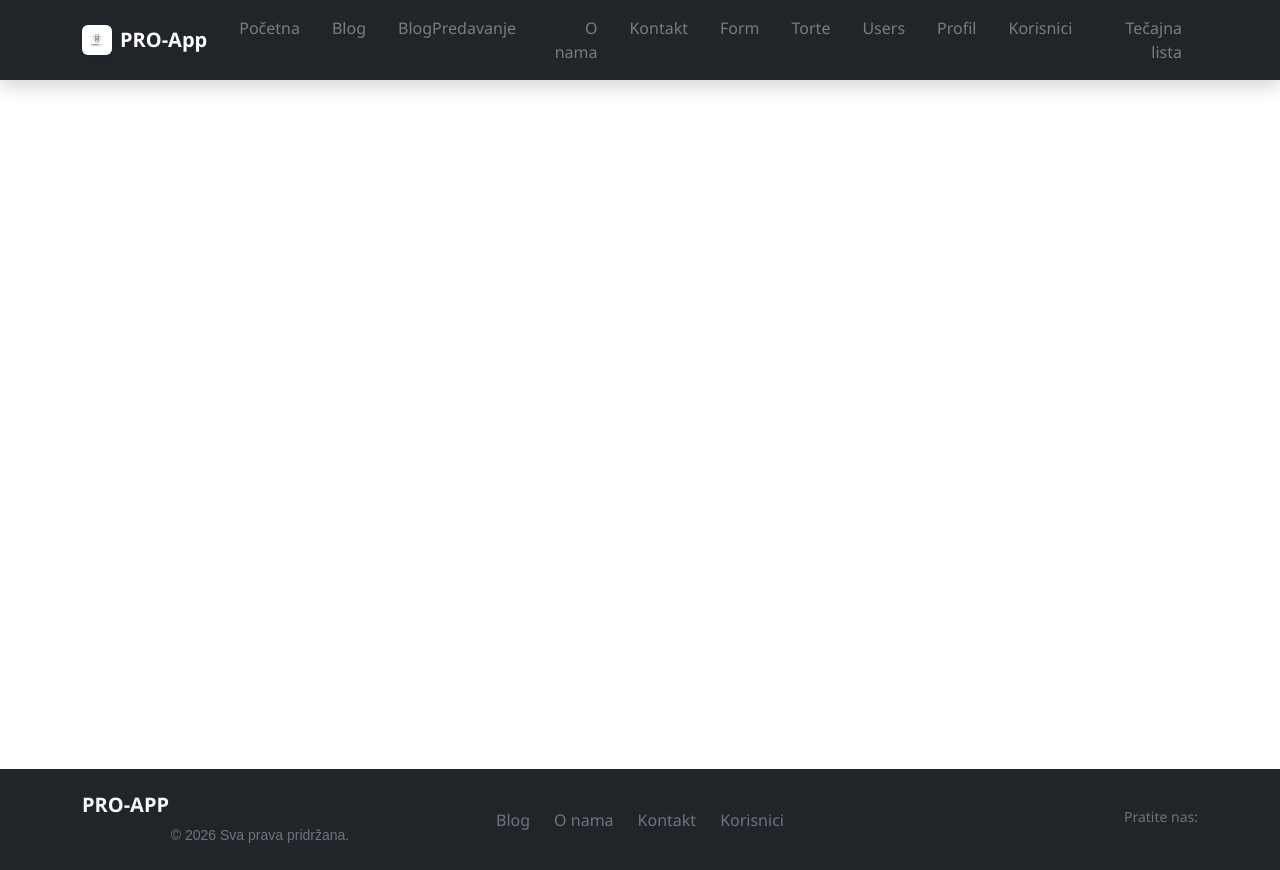
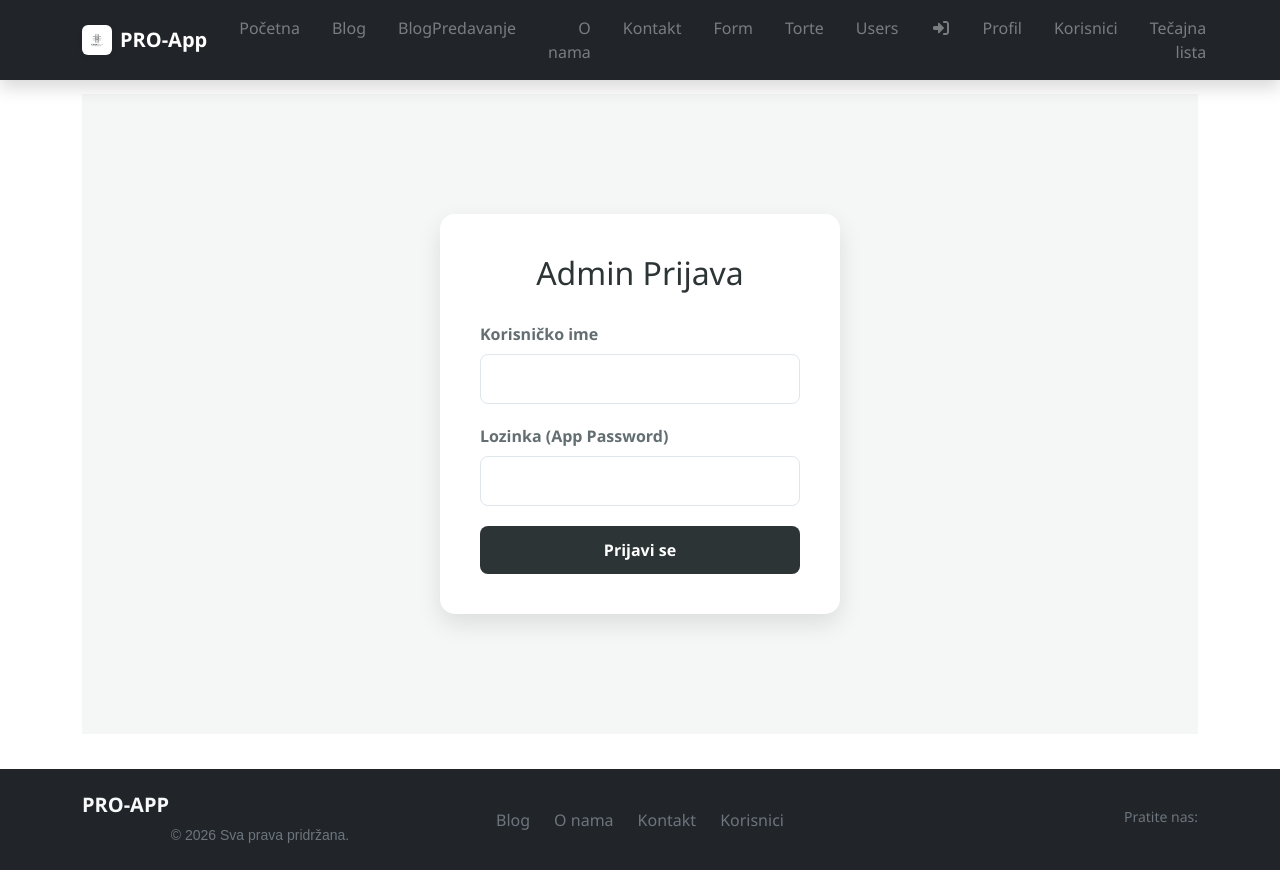
Before and after one commit to antoniobirtic-creator/Projekt, a React (Create React App) app: page /signin in a window 1280 px wide. Built offline with nearby package versions, Linux system fonts and the light colour scheme.

Commit message:
Admin page, API WP connect

```diff
--- a/src/App.js
+++ b/src/App.js
@@ -13,6 +13,9 @@ import Kontakt from "./pages/Kontakt";
 import Users from "./components/Users";
 import Profil from "./components/zadaci/Profil";
 import Korisnici from "./components/zadaci/Korisnici";
+import SignIn from "./pages/SignIn";
+import AdminPage from "./pages/AdminPage";
+import ProtectedRoute from "./components/ProtectedRoute";
 import Torte from "./pages/Torte";
 import Form from "./pages/Form";
 import BlogPredavanje from "./pages/BlogPredavanje";
@@ -40,7 +43,17 @@ function App() {
             <Route path="/form" element={<Form />} />
             <Route path="/blog-predavanje" element={<BlogPredavanje />} />
             <Route path="/torta/:slug" element={<TorteSingle />} />
+            <Route
+              path="/admin-dashboard"
+              element={
+                <ProtectedRoute>
+                  <AdminPage />
+                </ProtectedRoute>
+              }
+            />
             <Route path="/korisnici" element={<Korisnici />} />
+            <Route path="/signin" element={<SignIn />} />
+
             <Route path="/tecaj" element={<Tecaj />} />
           </Routes>
         </main>
--- a/src/components/Navbar.css
+++ b/src/components/Navbar.css
@@ -93,3 +93,12 @@ body {
     padding: 20px;
   }
 }
+
+.admin-icon-link {
+  font-size: 1.2rem; /* Povećava ikonu da bude uočljivija */
+  transition: color 0.3s ease;
+}
+
+.admin-icon-link:hover {
+  color: #ff4757 !important; /* Boja tvoje teme pri hoveru */
+}
--- a/src/components/Navbar.js
+++ b/src/components/Navbar.js
@@ -1,5 +1,7 @@
 import React, { useState, useEffect, useRef } from "react";
 import { NavLink } from "react-router-dom";
+import { FontAwesomeIcon } from "@fortawesome/react-fontawesome";
+import { faRightToBracket } from "@fortawesome/free-solid-svg-icons";
 import "./Navbar.css";
 
 const Navbar = () => {
@@ -15,6 +17,11 @@ const Navbar = () => {
     { path: "/form", label: "Form" },
     { path: "/torte", label: "Torte" },
     { path: "/users", label: "Users" },
+    {
+      path: "/admin-dashboard",
+      label: <FontAwesomeIcon icon={faRightToBracket} title="Admin Prijava" />,
+      isIcon: true,
+    },
     { path: "/profil", label: "Profil" },
     { path: "/korisnici", label: "Korisnici" },
     { path: "/tecaj", label: "Tečajna lista" },
--- /dev/null
+++ b/src/components/ProtectedRoute.js
@@ -0,0 +1,20 @@
+import React from "react";
+import { Navigate } from "react-router-dom";
+
+/**
+ * SNR komponenta koja provjerava postoji li autorizacijski ključ.
+ * Ako ne postoji, vraća korisnika na login.
+ */
+const ProtectedRoute = ({ children }) => {
+  // Provjeravamo localStorage koji smo postavili u SignIn.js
+  const isAuthenticated = localStorage.getItem("adminAuth");
+
+  if (!isAuthenticated) {
+    // Ako nema ključa, "izbaci" ga na sign-in
+    return <Navigate to="/signin" replace />;
+  }
+
+  return children;
+};
+
+export default ProtectedRoute;
--- /dev/null
+++ b/src/pages/AdminPage.css
@@ -0,0 +1,113 @@
+.admin-dashboard {
+  padding: 20px;
+  max-width: 1200px;
+  margin: 0 auto;
+  font-family: "Inter", sans-serif;
+  color: #2d3436;
+}
+
+.admin-header {
+  display: flex;
+  justify-content: space-between;
+  align-items: center;
+  border-bottom: 2px solid #f1f2f6;
+  padding-bottom: 20px;
+  margin-bottom: 30px;
+}
+
+.admin-header h1 {
+  font-size: 1.8rem;
+  font-weight: 800;
+  color: #2d3436;
+}
+
+/* Logout Gumb */
+.btn-logout {
+  background-color: #ff4757;
+  color: white;
+  border: none;
+  padding: 10px 20px;
+  border-radius: 8px;
+  font-weight: 600;
+  cursor: pointer;
+  transition: all 0.3s ease;
+}
+
+.btn-logout:hover {
+  background-color: #ff6b81;
+  transform: translateY(-1px);
+}
+
+/* Tablica s podacima */
+.posts-list {
+  background: white;
+  border-radius: 12px;
+  box-shadow: 0 4px 15px rgba(0, 0, 0, 0.05);
+  overflow: hidden; /* Da border-radius siječe rubove tablice */
+}
+
+.posts-list h2 {
+  padding: 20px;
+  margin: 0;
+  background: #f8f9fa;
+  font-size: 1.1rem;
+  border-bottom: 1px solid #eee;
+}
+
+table {
+  width: 100%;
+  border-collapse: collapse;
+  text-align: left;
+}
+
+th,
+td {
+  padding: 15px 20px;
+  border-bottom: 1px solid #f1f2f6;
+}
+
+th {
+  background-color: #f8f9fa;
+  text-transform: uppercase;
+  font-size: 0.75rem;
+  letter-spacing: 1px;
+  color: #747d8c;
+}
+
+tr:hover {
+  background-color: #f9f9f9;
+}
+
+/* Status Bedževi */
+.status-publish {
+  background-color: #2ecc7122;
+  color: #27ae60;
+  padding: 4px 10px;
+  border-radius: 20px;
+  font-size: 0.8rem;
+  font-weight: 700;
+}
+
+.status-future,
+.status-draft {
+  background-color: #f1c40f22;
+  color: #f39c12;
+  padding: 4px 10px;
+  border-radius: 20px;
+  font-size: 0.8rem;
+  font-weight: 700;
+}
+
+/* Responzivnost */
+@media (max-width: 768px) {
+  .admin-header {
+    flex-direction: column;
+    gap: 15px;
+    text-align: center;
+  }
+
+  table {
+    display: block;
+    overflow-x: auto;
+  }
+}
--- /dev/null
+++ b/src/pages/AdminPage.js
@@ -0,0 +1,91 @@
+import React, { useEffect, useState } from "react";
+import "./AdminPage.css";
+
+/**
+ * Admin stranica za prikaz podataka s WordPressa.
+ */
+const AdminPage = () => {
+  const [posts, setPosts] = useState([]);
+  const [loading, setLoading] = useState(true);
+
+  useEffect(() => {
+    const fetchAdminData = async () => {
+      const auth = localStorage.getItem("adminAuth");
+
+      try {
+        // Primjer: Dohvaćanje tvojih postova (možemo prilagoditi za contact form poruke)
+        const response = await fetch(
+          "https://front2.edukacija.online/backend/wp-json/wp/v2/posts?status=any",
+          {
+            headers: {
+              Authorization: `Basic ${auth}`,
+            },
+          },
+        );
+
+        if (response.ok) {
+          const data = await response.json();
+          setPosts(data);
+        }
+      } catch (error) {
+        console.error("Greška pri dohvaćanju podataka:", error);
+      } finally {
+        setLoading(false);
+      }
+    };
+
+    fetchAdminData();
+  }, []);
+
+  const handleLogout = () => {
+    localStorage.removeItem("adminAuth");
+    window.location.reload(); // ProtectedRoute će te automatski izbaciti na login
+  };
+
+  return (
+    <div className="admin-dashboard">
+      <header className="admin-header">
+        <h1>Admin Dashboard</h1>
+        <button onClick={handleLogout} className="btn-logout">
+          Odjavi se
+        </button>
+      </header>
+
+      {loading ? (
+        <p>Učitavanje podataka...</p>
+      ) : (
+        <div className="posts-list">
+          <h2>Vaši upiti / Postovi</h2>
+          {posts.length > 0 ? (
+            <table>
+              <thead>
+                <tr>
+                  <th>Naslov</th>
+                  <th>Datum</th>
+                  <th>Status</th>
+                </tr>
+              </thead>
+              <tbody>
+                {posts.map((post) => (
+                  <tr key={post.id}>
+                    <td>{post.title.rendered}</td>
+                    <td>{new Date(post.date).toLocaleDateString("hr-HR")}</td>
+                    <td>
+                      <span className={`status-${post.status}`}>
+                        {post.status}
+                      </span>
+                    </td>
+                  </tr>
+                ))}
+              </tbody>
+            </table>
+          ) : (
+            <p>Nema pronađenih podataka.</p>
+          )}
+        </div>
+      )}
+    </div>
+  );
+};
+
+export default AdminPage;
--- /dev/null
+++ b/src/pages/SignIn.js
@@ -0,0 +1,88 @@
+import React, { useState } from "react";
+import { useNavigate } from "react-router-dom";
+import "./SingIn.css";
+
+/**
+ * SignIn komponenta koja koristi WordPress Application Passwords
+ * za autentifikaciju korisnika.
+ */
+const SignIn = () => {
+  const [username, setUsername] = useState("");
+  const [password, setPassword] = useState("");
+  const [error, setError] = useState("");
+  const [loading, setLoading] = useState(false);
+
+  const navigate = useNavigate();
+
+  const handleLogin = async (e) => {
+    e.preventDefault();
+    setLoading(true);
+    setError("");
+
+    // SNR Savjet: Base64 encoding je potreban za Basic Auth preko WP-a
+    const credentials = btoa(`${username}:${password}`);
+
+    try {
+      const response = await fetch(
+        "https://front2.edukacija.online/backend/wp-json/wp/v2/users/me",
+        {
+          method: "GET",
+          headers: {
+            Authorization: `Basic ${credentials}`,
+          },
+        },
+      );
+
+      if (response.ok) {
+        const userData = await response.json();
+        // Spremamo token/kredencijale u localStorage za kasnije pozive
+        localStorage.setItem("adminAuth", credentials);
+        localStorage.setItem("adminUser", JSON.stringify(userData));
+
+        // Preusmjeravanje na zaštićeni Admin Dashboard
+        navigate("/admin-dashboard");
+      } else {
+        setError("Neispravno korisničko ime ili lozinka.");
+      }
+    } catch (err) {
+      setError("Došlo je do greške u povezivanju s poslužiteljem.");
+    } finally {
+      setLoading(false);
+    }
+  };
+
+  return (
+    <div className="signin-container">
+      <form className="signin-form" onSubmit={handleLogin}>
+        <h2>Admin Prijava</h2>
+        {error && <p className="error-message">{error}</p>}
+
+        <div className="form-group">
+          <label>Korisničko ime</label>
+          <input
+            type="text"
+            value={username}
+            onChange={(e) => setUsername(e.target.value)}
+            required
+          />
+        </div>
+
+        <div className="form-group">
+          <label>Lozinka (App Password)</label>
+          <input
+            type="password"
+            value={password}
+            onChange={(e) => setPassword(e.target.value)}
+            required
+          />
+        </div>
+
+        <button type="submit" disabled={loading}>
+          {loading ? "Provjera..." : "Prijavi se"}
+        </button>
+      </form>
+    </div>
+  );
+};
+
+export default SignIn;
--- /dev/null
+++ b/src/pages/SingIn.css
@@ -0,0 +1,67 @@
+.signin-container {
+  display: flex;
+  justify-content: center;
+  align-items: center;
+  height: 80vh;
+  background-color: #f4f7f6;
+}
+
+.signin-form {
+  background: white;
+  padding: 40px;
+  border-radius: 15px;
+  box-shadow: 0 10px 25px rgba(0, 0, 0, 0.1);
+  width: 100%;
+  max-width: 400px;
+}
+
+.signin-form h2 {
+  text-align: center;
+  margin-bottom: 30px;
+  color: #2d3436;
+}
+
+.form-group {
+  margin-bottom: 20px;
+}
+
+.form-group label {
+  display: block;
+  margin-bottom: 8px;
+  font-weight: 600;
+  color: #636e72;
+}
+
+.form-group input {
+  width: 100%;
+  padding: 12px;
+  border: 1px solid #dfe6e9;
+  border-radius: 8px;
+  font-size: 1rem;
+}
+
+.signin-form button {
+  width: 100%;
+  padding: 12px;
+  background-color: #2d3436;
+  color: white;
+  border: none;
+  border-radius: 8px;
+  font-size: 1rem;
+  font-weight: 700;
+  cursor: pointer;
+  transition: background 0.3s;
+}
+
+.signin-form button:hover {
+  background-color: #000;
+}
+
+.error-message {
+  color: #d63031;
+  background: #ff767522;
+  padding: 10px;
+  border-radius: 5px;
+  text-align: center;
+  margin-bottom: 20px;
+}
```
